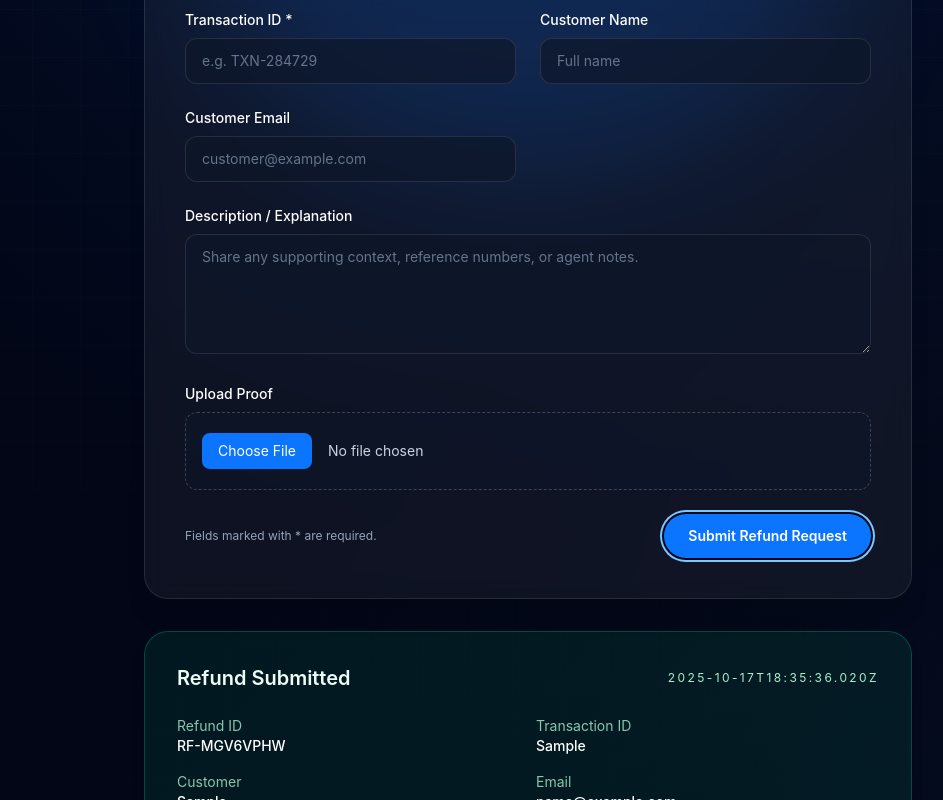
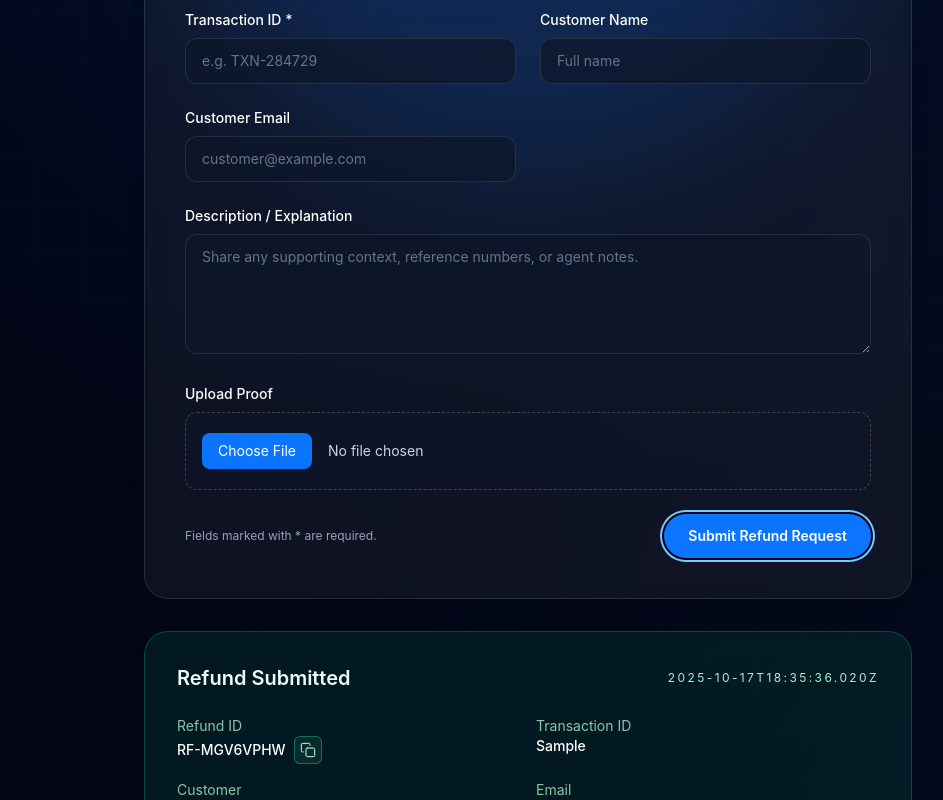
Before and after one commit to Lazyruther/Customer-Disputes-, a Next.js app: page / in a window 1280 px wide. Both pictures are taken after typing "Sample", "Sample", "name@example.com", "Sample" into the empty fields and a click on the button "Submit Refund Request". Shown: the part 206-1006 px from the top of the page, without its empty margins (112-1055 px from the left). Built offline with nearby package versions, Linux system fonts and the light colour scheme.

Commit message:
Add copy control for refund ID in confirmation widget

```diff
--- a/app/page.tsx
+++ b/app/page.tsx
@@ -1,6 +1,6 @@
 "use client";
 
-import { FormEvent, useMemo, useState } from "react";
+import { FormEvent, useEffect, useMemo, useState } from "react";
 
 type RefundFormData = {
   transactionId: string;
@@ -31,6 +31,19 @@ export default function RefundRequestPage() {
   const [form, setForm] = useState<RefundFormData>(initialForm);
   const [errors, setErrors] = useState<FormErrors>({});
   const [confirmation, setConfirmation] = useState<RefundConfirmation | null>(null);
+  const [refundIdCopied, setRefundIdCopied] = useState(false);
+
+  useEffect(() => {
+    if (!refundIdCopied) {
+      return;
+    }
+
+    const timeout = window.setTimeout(() => setRefundIdCopied(false), 2000);
+
+    return () => {
+      window.clearTimeout(timeout);
+    };
+  }, [refundIdCopied]);
 
   const emailPattern = useMemo(
     () =>
@@ -88,6 +101,28 @@ export default function RefundRequestPage() {
 
     setConfirmation(submission);
     setForm(initialForm);
+  }
+
+  async function copyRefundId(refundId: string) {
+    try {
+      if (navigator?.clipboard?.writeText) {
+        await navigator.clipboard.writeText(refundId);
+      } else {
+        const textarea = document.createElement("textarea");
+        textarea.value = refundId;
+        textarea.setAttribute("readonly", "");
+        textarea.style.position = "absolute";
+        textarea.style.left = "-9999px";
+        document.body.appendChild(textarea);
+        textarea.select();
+        document.execCommand("copy");
+        document.body.removeChild(textarea);
+      }
+
+      setRefundIdCopied(true);
+    } catch (error) {
+      console.warn("Unable to copy refund ID", error);
+    }
   }
 
   return (
@@ -193,7 +228,33 @@ export default function RefundRequestPage() {
             <dl className="mt-6 grid gap-4 text-sm sm:grid-cols-2">
               <div>
                 <dt className="text-emerald-200/80">Refund ID</dt>
-                <dd className="font-medium text-white">{confirmation.refundId}</dd>
+                <dd className="flex items-center gap-2 font-medium text-white">
+                  <span>{confirmation.refundId}</span>
+                  <button
+                    type="button"
+                    onClick={() => copyRefundId(confirmation.refundId)}
+                    className="inline-flex h-7 w-7 items-center justify-center rounded-md border border-emerald-400/40 bg-emerald-400/10 text-emerald-100 transition hover:bg-emerald-400/20 focus:outline-none focus:ring-2 focus:ring-emerald-300 focus:ring-offset-2 focus:ring-offset-emerald-900"
+                    aria-label="Copy refund ID"
+                  >
+                    <svg
+                      aria-hidden="true"
+                      className="h-4 w-4"
+                      viewBox="0 0 24 24"
+                      fill="none"
+                      stroke="currentColor"
+                      strokeWidth="1.5"
+                      strokeLinecap="round"
+                      strokeLinejoin="round"
+                    >
+                      <rect x="9" y="9" width="13" height="13" rx="2" ry="2" />
+                      <path d="M5 15H4a2 2 0 0 1-2-2V4a2 2 0 0 1 2-2h9a2 2 0 0 1 2 2v1" />
+                    </svg>
+                    <span className="sr-only">Copy refund ID</span>
+                  </button>
+                  {refundIdCopied && (
+                    <span className="text-xs font-normal text-emerald-200">Copied!</span>
+                  )}
+                </dd>
               </div>
               <div>
                 <dt className="text-emerald-200/80">Transaction ID</dt>
```
